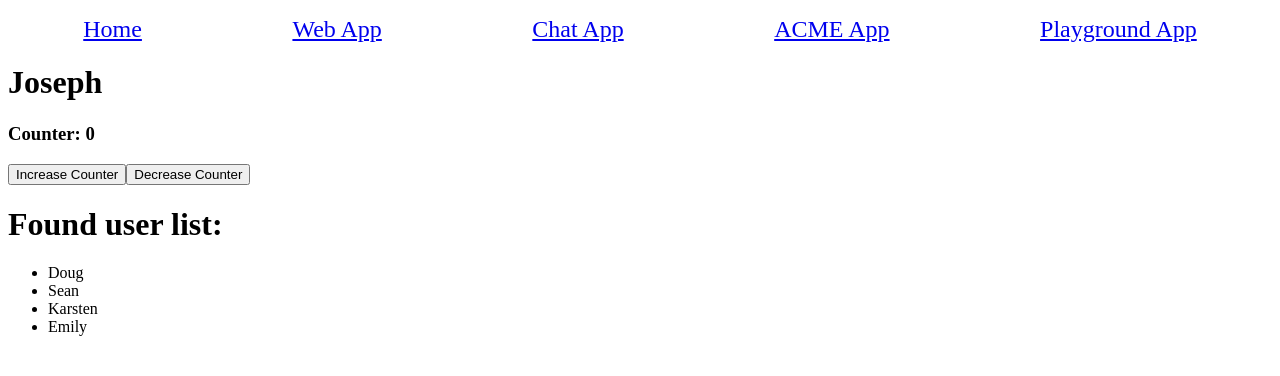
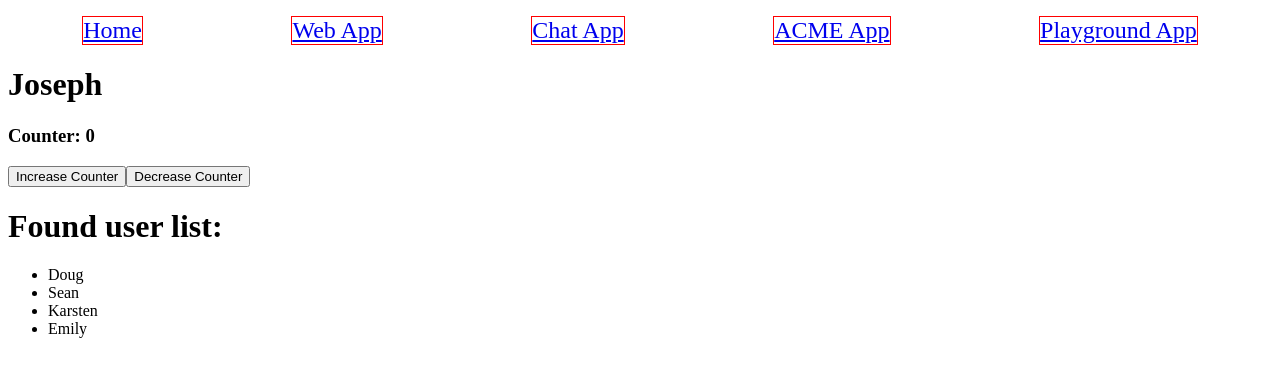
Before and after one commit to jikehara/react_exercises, a React (Create React App) app in the folder my-new-app/: page /PlaygroundApp in a window 1280 px wide. Shown: the top 376 px of the page. Built offline with nearby package versions, Linux system fonts and the light colour scheme.

Commit message:
messing with the ACME react css.

```diff
--- a/my-new-app/src/ACME_React/ACME_App.js
+++ b/my-new-app/src/ACME_React/ACME_App.js
@@ -6,7 +6,7 @@ const ACME_App = () => {
 
   const MappedNames = Data.customers.map(function(customer, index) {
     return (
-      <div key={index}>
+      <div key={index} className="acme-customers">
         <h3>{customer.name}</h3>
         <p>{customer.email}</p>
         <img src={customer.img} alt="dummy alt text" />
--- a/my-new-app/src/Playground/PlaygroundApp.js
+++ b/my-new-app/src/Playground/PlaygroundApp.js
@@ -33,6 +33,7 @@ const UsersList = (props) => {
 // smart component
 class PlaygroundApp extends React.Component {
 
+  // this has to be "state"
   state = {
     name: "Joseph",
     counter: 0,
--- a/my-new-app/src/style.css
+++ b/my-new-app/src/style.css
@@ -54,7 +54,9 @@
 }
 
 .app-navbar > li {
-  font-size: 24px;
+  font-size: 1.5em;
   list-style: none;
+  text-decoration: none;
   margin: 0;
+  border: solid 1px red;
 }
```
